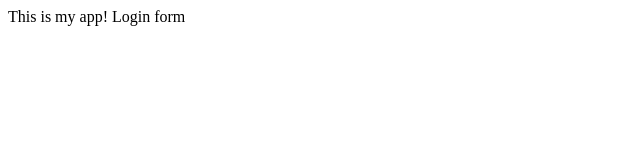
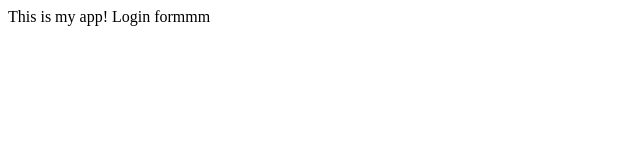
Before and after one commit to mohammedgomer/myappsample, a plain HTML site: page index.html in a window 1280 px wide. Shown: the full height of the page, 0-640 px from the left. Drawn offline with Linux system fonts and the light colour scheme.

Commit message:
commitfffff

```diff
--- a/index.html
+++ b/index.html
@@ -6,7 +6,7 @@
 
 <body>
   This is my app!
-  Login form
+  Login formmm
 </body>
 
 </html>
```
Also changed, not shown: 1 other file.
